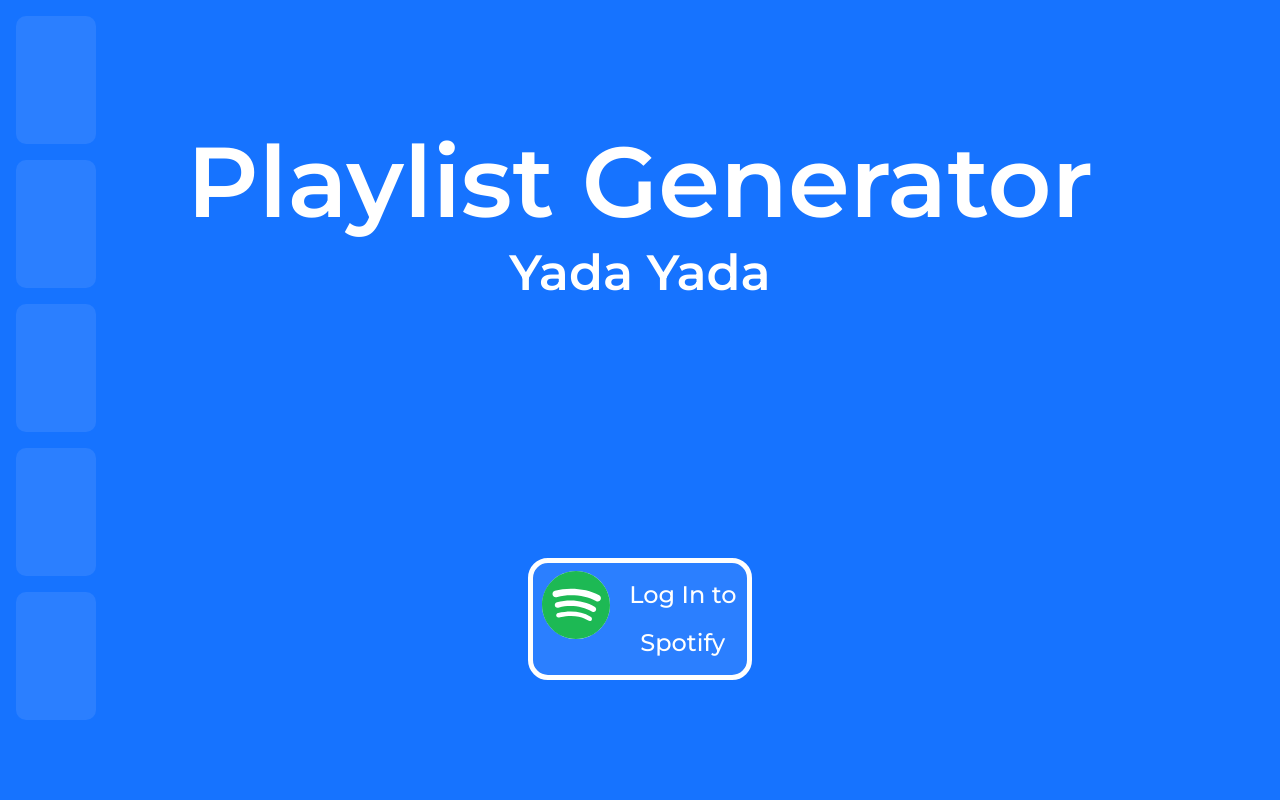
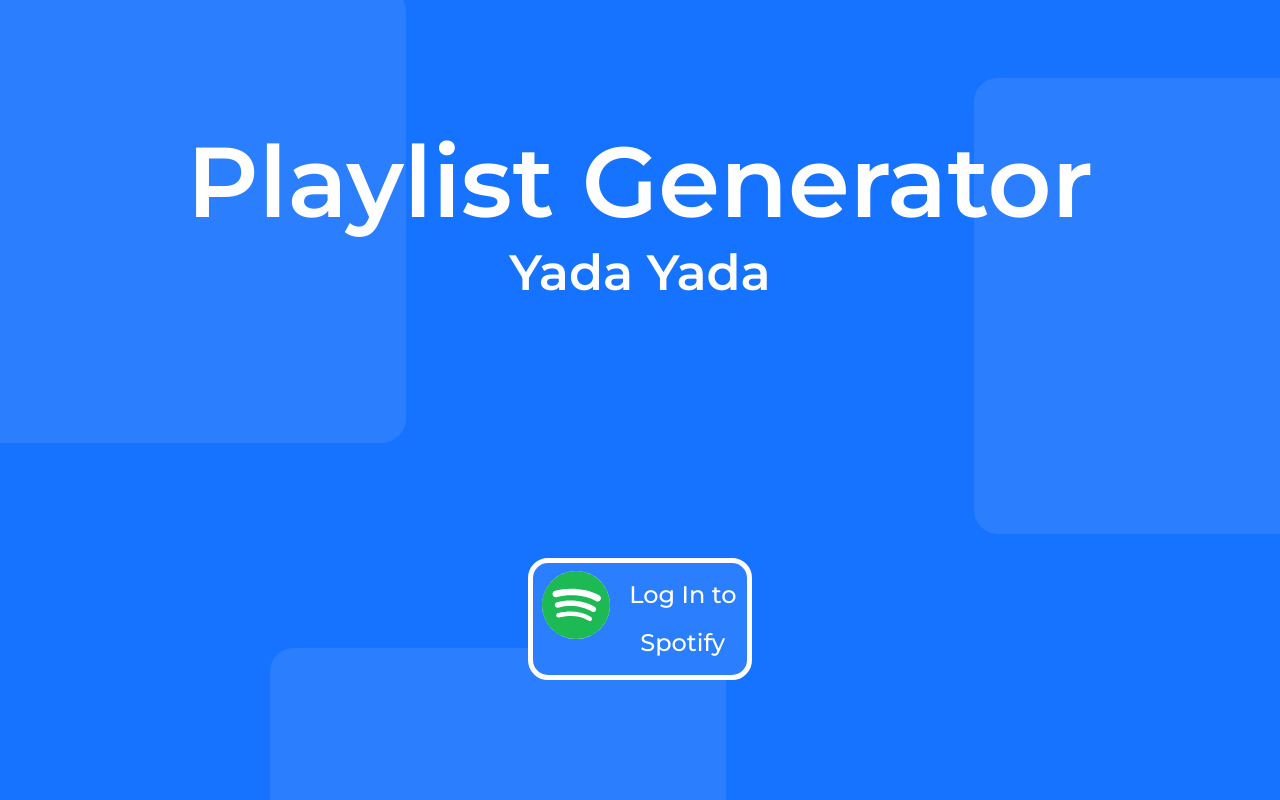
Before and after one commit to Wadboy70/SpotifyPlaylistGenerator, a React (Create React App) app in the folder client/: page / in a window 1280 px wide. Shown: the top 800 px of the page. Built offline with nearby package versions, Linux system fonts and the light colour scheme.

Commit message:
background animation without moving notes

```diff
--- a/client/src/components/AnimatedBackground/AnimatedBackground.css
+++ b/client/src/components/AnimatedBackground/AnimatedBackground.css
@@ -13,3 +13,16 @@
     width: 100%;
     height: 100%;
 }
+.backingBlock{
+    height: calc(20vw + 20vh + 5vmin);
+    width: calc(20vw + 20vh + 5vmin);
+    border-radius: 1.5rem;
+}
+.container{
+    position: absolute;
+    width: 100%;
+    height: 100%;
+}
+.blockContainer{
+     position: absolute;
+}
--- a/client/src/components/AnimatedBackground/AnimatedBackground.js
+++ b/client/src/components/AnimatedBackground/AnimatedBackground.js
@@ -1,19 +1,45 @@
-import React from 'react';
-import AnimatedBlock from '../AnimatedBlock/AnimatedBlock';
+import React, { useRef, useEffect } from 'react';
+import {TweenMax} from 'gsap';
 import '../../colors.css';
 import  './AnimatedBackground.css';
 
 const AnimatedBackground = ({
-    children,
     color = 'blue',
     secondaryColor = 'lightBlue'
+
 }) =>{
+    const ANIMATION_LENGTH = 8;
+    let blockLocations = [
+        {x:'-10vw', y:'-10%', ref: useRef(null), innerRef: useRef(null)},
+        {x:'15vw', y:'135%', ref: useRef(null), innerRef: useRef(null)},
+        {x:'70vw', y:'10%', ref: useRef(null), innerRef: useRef(null)}
+    ];
+    useEffect(()=>{
+        blockLocations.forEach((block,index)=>{
+            //Block locations and animations
+            TweenMax.set(block.ref,{x:block.x,y:block.y});
+            TweenMax.to(block.ref,ANIMATION_LENGTH,{rotation:360,transformOrigin:"10% 0px",ease:"linear",repeat:-1})
+            TweenMax.to(block.innerRef,ANIMATION_LENGTH,{rotation:-360, transformOrigin:"0% 0px",ease:"linear",repeat:-1},0)
+        });
+    });
     return(
-        <div className = "lwahkfsdj">
-            <div className = {color + ' background'}>
-                    <AnimatedBlock/>
+        <div className = {`${color} background`}>
+            <div className = "container">
+                {
+                    //mapping info from block location array to the inner and outer block container
+                    blockLocations.map((block, index)=>(
+                        <div ref = {e => block.ref = e}
+                            key = {index}
+                            className = 'blockContainer'
+                        >
+                            <div
+                            ref = {e => block.innerRef = e}
+                            className = {`${secondaryColor}  backingBlock`}
+                            />
+                        </div>
+                    ))
+                }
             </div>
-                {children}
         </div>
     );
 }
--- a/client/src/components/AnimatedBlock/AnimatedBlock.css
+++ /dev/null
@@ -1,6 +0,0 @@
-.animatedBlock{
-    width: 5rem;
-    height: 8rem;
-    border-radius: 10px;
-    margin: 1em;
-}
--- a/client/src/components/AnimatedBlock/AnimatedBlock.js
+++ /dev/null
@@ -1,48 +0,0 @@
-import React, { useEffect, useRef} from 'react';
-import {TweenMax} from 'gsap';
-import './AnimatedBlock.css';
-
-const AnimatedBlock = () =>{
-    let block = useRef(null);
-    let blockCopy = useRef(null);
-    useEffect(()=>{
-        TweenMax.to(blockCopy,{y: '200%',duration: 10,repeat:-1,ease:'linear'});
-        TweenMax.to(block,{y: '200%',duration: 10,repeat:-1,ease:'linear'}).delay(5);
-    },[])
-    return(
-        <>
-        <div className = 'blockContainer'
-        ref = {el => block = el}>
-            {
-                (()=>{
-                    let blocks = [];
-                    for(let i = 0; i < 5; i++){
-                        blocks.push(
-                            <div className = 'animatedBlock lightBlue'></div>
-                        );
-                    }
-                    console.log(blocks);
-                    return blocks;
-                })()
-            }
-        </div>
-        <div className = 'blockContainer blockContainer2'
-        ref = {el => blockCopy = el}>
-            {
-                (()=>{
-                    let blocks = [];
-                    for(let i = 0; i < 5; i++){
-                        blocks.push(
-                            <div className = 'animatedBlock lightBlue'></div>
-                        );
-                    }
-                    console.log(blocks);
-                    return blocks;
-                })()
-            }
-        </div>
-        </>
-    );
-}
-
-export default AnimatedBlock;
--- a/client/src/views/Home.js
+++ b/client/src/views/Home.js
@@ -3,12 +3,13 @@ import HomeStage from '../components/HomeStage/HomeStage';
 import AnimatedBackground from '../components/AnimatedBackground/AnimatedBackground.js';
 const Home = () =>{
     return(
-        <AnimatedBackground
-        color = 'blue'
-        secondaryColor = 'lightBlue'
-        >
+        <>
+            <AnimatedBackground
+            color = 'blue'
+            secondaryColor = 'lightBlue'
+            />
             <HomeStage/>
-        </AnimatedBackground>
+        </>
     );
 }
 
```
Also changed, not shown: client/src/assets/musicNote.svg (added), client/src/assets/musicNote2.svg (added).
